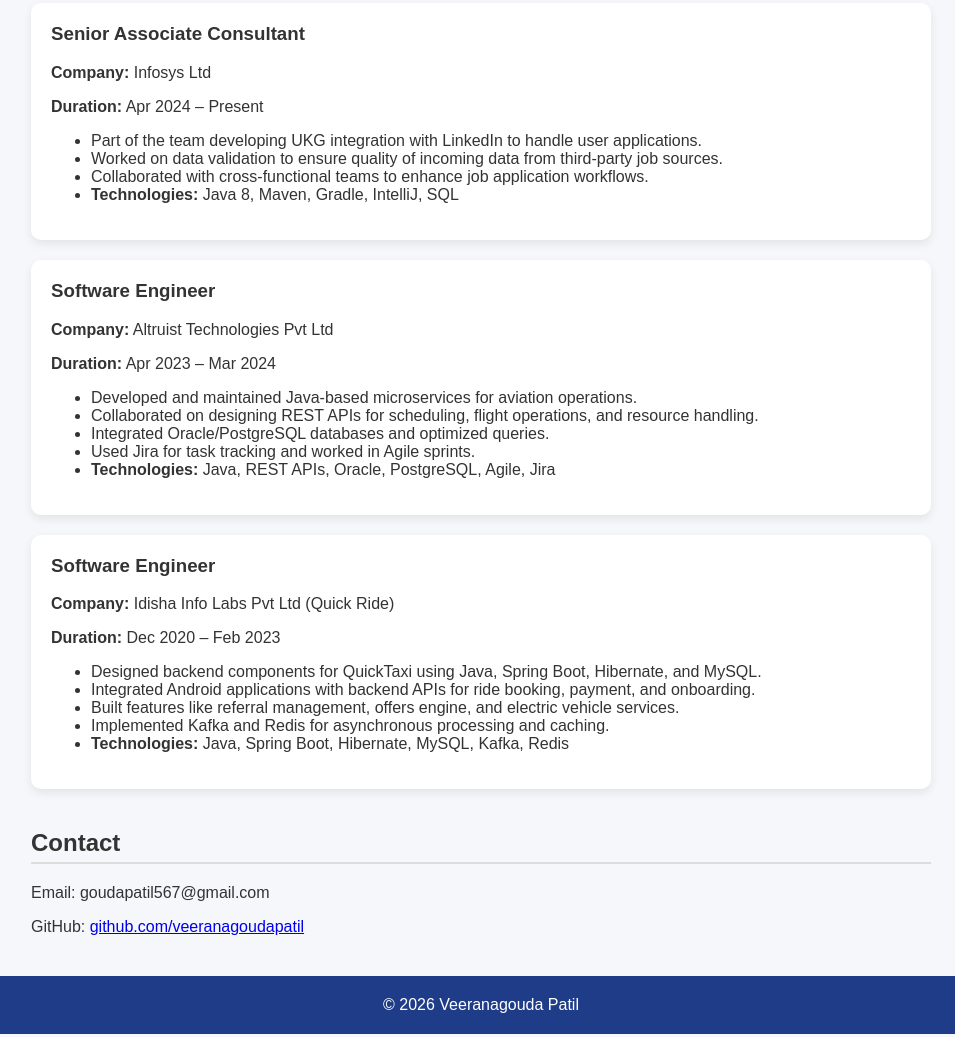
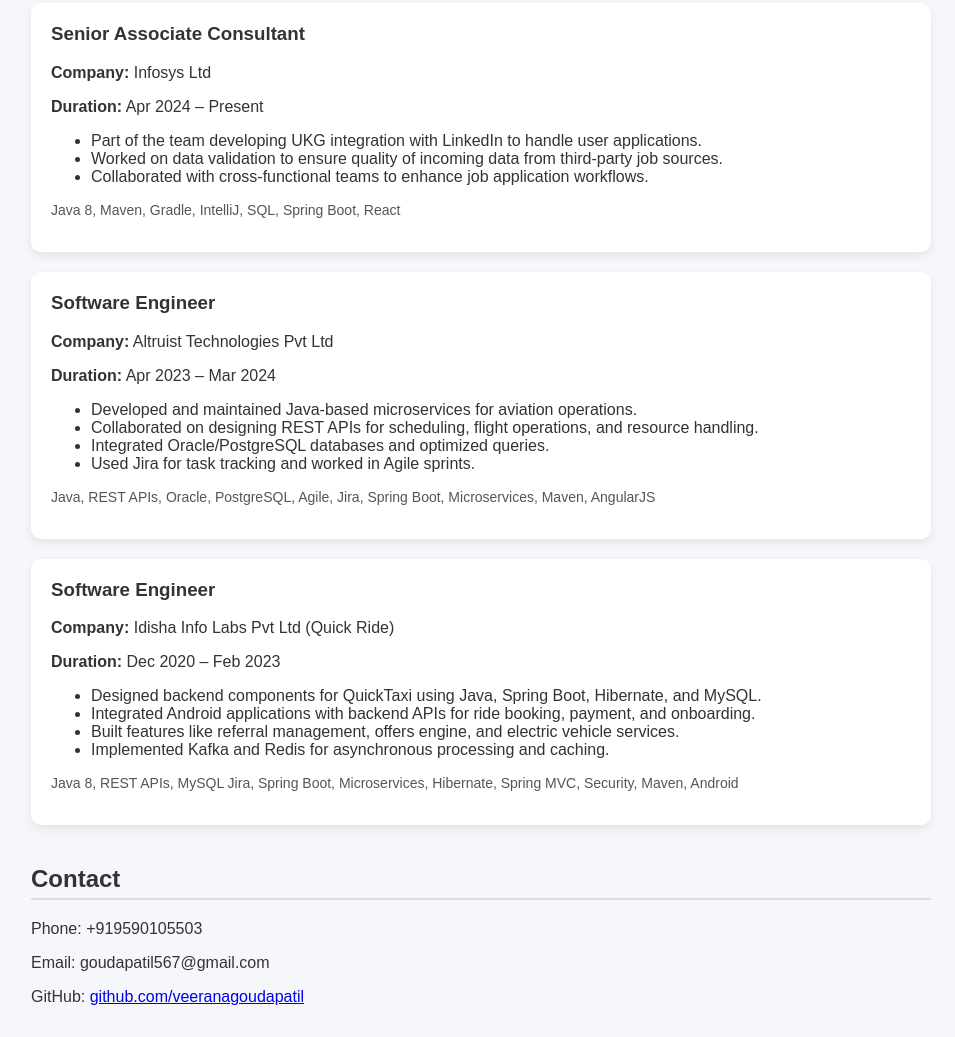
Before and after one commit to veeranagoudapatil/veeranagoudapatil.github.io, a plain HTML site: page index.html in a window 1280 px wide. Shown: the part 932-1969 px from the top of the page, without its empty margins (159-1114 px from the left). Drawn offline with Linux system fonts and the light colour scheme.

Commit message:
Add technologies and contact information to index.html

```diff
--- a/index.html
+++ b/index.html
@@ -30,6 +30,7 @@
         <span>REST APIs</span>
         <span>Hibernate & JPA</span>
         <span>Redis</span>
+        <span>Microservices</span>
     </div>
 </section>
 
@@ -68,8 +69,8 @@
             <li>Part of the team developing UKG integration with LinkedIn to handle user applications.</li>
             <li>Worked on data validation to ensure quality of incoming data from third-party job sources.</li>
             <li>Collaborated with cross-functional teams to enhance job application workflows.</li>
-            <li><b>Technologies:</b> Java 8, Maven, Gradle, IntelliJ, SQL</li>
         </ul>
+        <p class="tech">Java 8, Maven, Gradle, IntelliJ, SQL, Spring Boot, React</p>
     </div>
 
     <!-- Altruist Technologies -->
@@ -82,8 +83,9 @@
             <li>Collaborated on designing REST APIs for scheduling, flight operations, and resource handling.</li>
             <li>Integrated Oracle/PostgreSQL databases and optimized queries.</li>
             <li>Used Jira for task tracking and worked in Agile sprints.</li>
-            <li><b>Technologies:</b> Java, REST APIs, Oracle, PostgreSQL, Agile, Jira</li>
+
         </ul>
+        <p class="tech">Java, REST APIs, Oracle, PostgreSQL, Agile, Jira, Spring Boot, Microservices, Maven, AngularJS</p>
     </div>
 
     <!-- Idisha Info Labs / Quick Ride -->
@@ -96,14 +98,15 @@
             <li>Integrated Android applications with backend APIs for ride booking, payment, and onboarding.</li>
             <li>Built features like referral management, offers engine, and electric vehicle services.</li>
             <li>Implemented Kafka and Redis for asynchronous processing and caching.</li>
-            <li><b>Technologies:</b> Java, Spring Boot, Hibernate, MySQL, Kafka, Redis</li>
         </ul>
+        <p class="tech">Java 8, REST APIs, MySQL Jira, Spring Boot, Microservices, Hibernate, Spring MVC, Security, Maven, Android</p>
     </div>
 </section>
 
 
 <section>
     <h2>Contact</h2>
+    <p>Phone: +919590105503</p>
     <p>Email: goudapatil567@gmail.com</p>
     <p>GitHub: <a href="https://github.com/veeranagoudapatil">github.com/veeranagoudapatil</a></p>
 </section>
```
